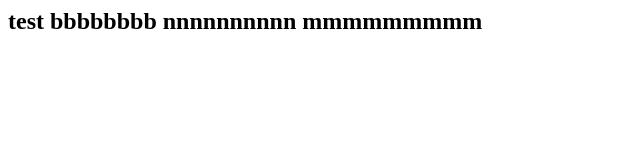
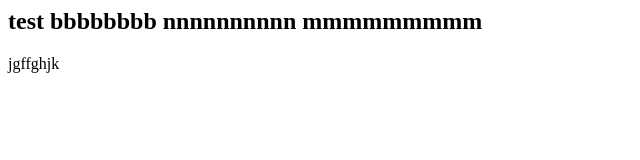
Before and after one commit to Jayasree-Ectesso/GitTest, a plain HTML site: page index.html in a window 1280 px wide. Shown: the full height of the page, 0-640 px from the left. Drawn offline with Linux system fonts and the light colour scheme.

Commit message:
new chnge

```diff
--- a/index.html
+++ b/index.html
@@ -4,6 +4,7 @@
 bbbbbbbb
 nnnnnnnnnn
 mmmmmmmmm</h2>
+jgffghjk
 </body>
 
 </html>
```
Also changed, not shown: a.html (+1 -0 lines).
